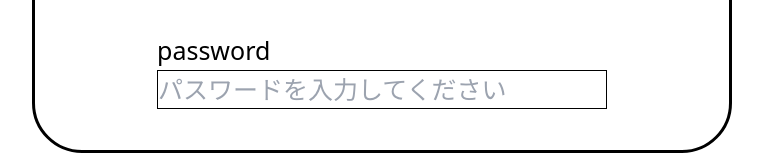
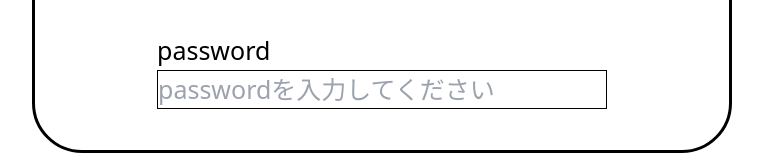
Before and after one commit to scla-sagauniv/ebifurai, a Next.js app: page /signUp in a window 1280 px wide. Shown: the part 452-612 px from the top of the page, without its empty margins (258-1021 px from the left). Built offline with nearby package versions, Linux system fonts and the light colour scheme.

Commit message:
passwordを入力してくださいを追加

```diff
--- a/src/components/SignUp/signup.tsx
+++ b/src/components/SignUp/signup.tsx
@@ -48,7 +48,7 @@ export default function SignUp2() {
                     <input
                     type="text"
                     value={password}
-                    placeholder="パスワードを入力してください"
+                    placeholder="passwordを入力してください"
                     onChange={(event) => setPassword(event.target.value)}
                     className="border border-black w-[450px]"
                     />
```
